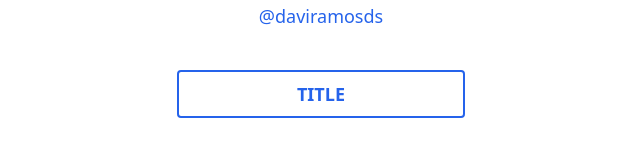
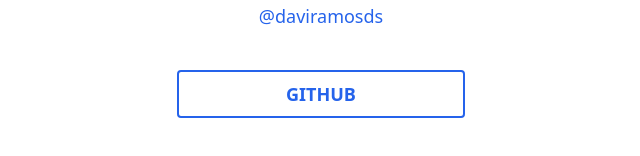
Before and after one commit to daviramosds/slink, a Next.js app: page / in a window 1280 px wide. Shown: the part 416-572 px from the top of the page, without its empty margins (319-959 px from the left). Built offline with nearby package versions, Linux system fonts and the light colour scheme.

Commit message:
add: Card props, Profile props

```diff
--- a/src/components/Card.tsx
+++ b/src/components/Card.tsx
@@ -1,9 +1,16 @@
 import Link from "next/link";
 
-export function Card() {
+interface CardProps {
+  title: string;
+  src: string;
+}
+
+export function Card({ title, src }: CardProps) {
   return (
-    <Link target="_blank" href={"https://github.com/daviramosds"}>
-      <p className="text-blue-600 font-semibold text-lg w-72 h-12 rounded border-2 border-blue-600 flex items-center justify-center transition-opacity hover:opacity-75">TITLE</p>
+    <Link target="_blank" href={src}>
+      <p className="text-blue-600 font-semibold text-lg w-72 h-12 rounded border-2 border-blue-600 flex items-center justify-center transition-opacity hover:opacity-75 uppercase">
+        {title}
+      </p>
     </Link>
   );
 }
--- a/src/components/Profile.tsx
+++ b/src/components/Profile.tsx
@@ -1,21 +1,27 @@
 import Image from "next/image";
 import Link from "next/link";
 
-export function Profile() {
+interface ProfileProps {
+  image: string;
+  redirect_url: string;
+  username: string
+}
+
+export function Profile({ image, redirect_url, username }: ProfileProps) {
   return (
     <div className="text-center">
         <div className="rounded-full border-2 border-blue-600 p-1 flex items-center justify-center w-36 h-36 ">
           <Image
             className="rounded-full "
-            src="https://github.com/daviramosds.png"
+            src={image}
             alt={"profile image"}
             width={250}
             height={250}
           />
       </div>
 
-      <Link target="_blank" href={"https://github.com/daviramosds"}>
-        <p className="text-blue-600 text-lg mt-2 mb-4">@daviramosds</p>
+      <Link target="_blank" href={redirect_url}>
+        <p className="text-blue-600 text-lg mt-2 mb-4">{username}</p>
       </Link>
     </div>
   );
--- a/src/pages/index.tsx
+++ b/src/pages/index.tsx
@@ -4,8 +4,8 @@
 export default function Home() {
   return (
     <div className="w-full h-screen flex items-center justify-center flex-col gap-6">
-      <Profile />
-      <Card />
+      <Profile image="https://github.com/daviramosds.png" redirect_url="https://github.com/daviramosds" username="@daviramosds" />
+      <Card src="https://github.com/daviramosds" title="github" />
     </div>
   );
 }
```
